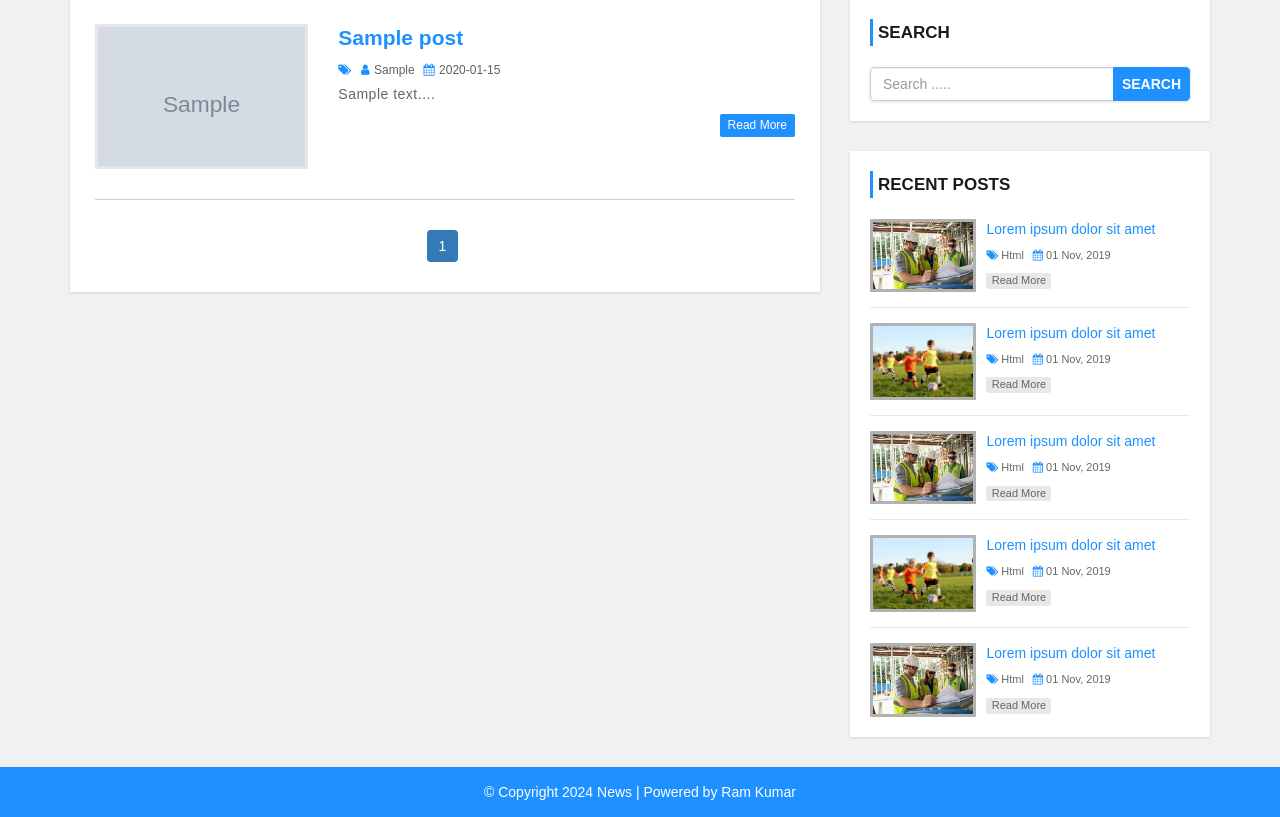
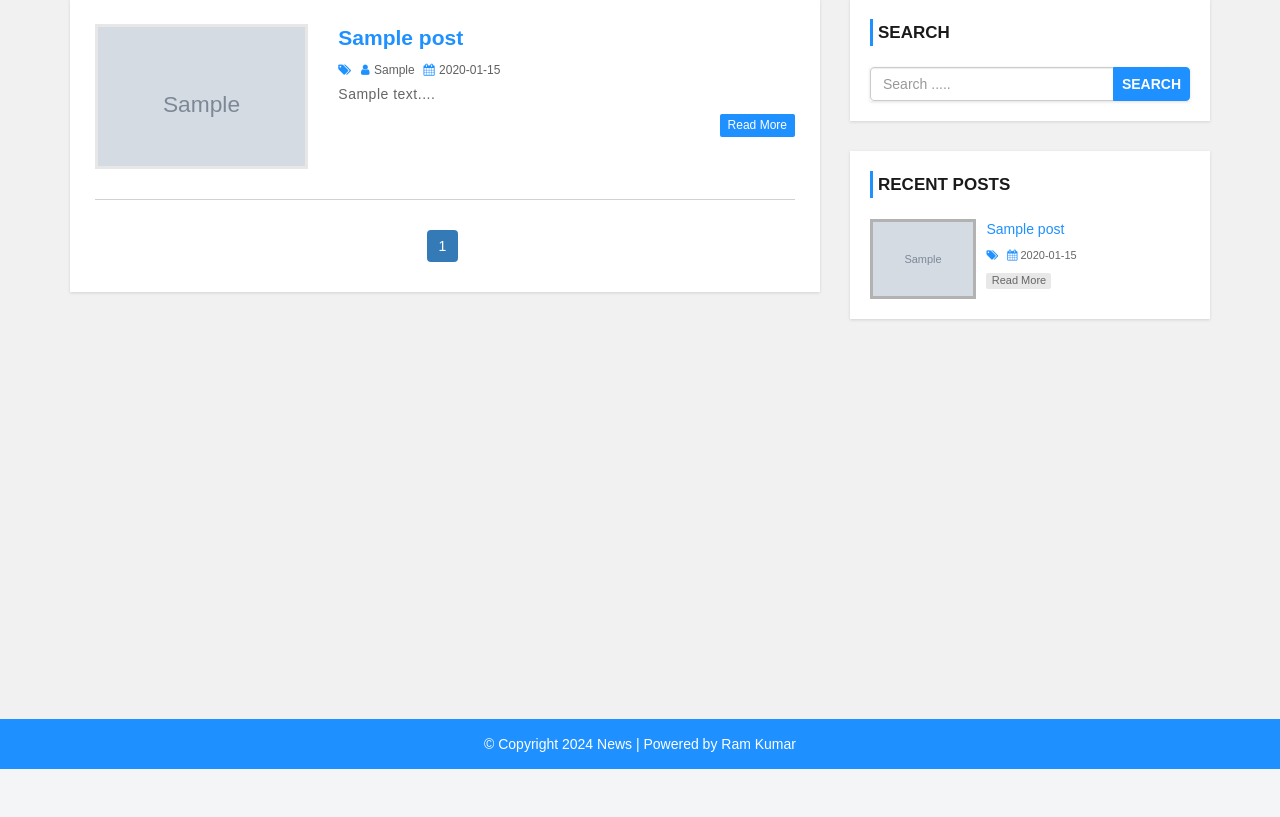
Before and after one commit to Developerramm/news-cms, a PHP site: page /news/index.php in a window 1280 px wide. Shown: the part 134-951 px from the top of the page. After the commit the page ends 903 px from the top, so only its background shows below. Run offline with PHP 8.4, Linux system fonts and the light colour scheme; tables that the repository leaves empty hold one stand-in row (values such as "Sample post"); grey boxes marked "Sample" are stand-in pictures.

Commit message:
recent post code is completed

```diff
--- a/author.php
+++ b/author.php
@@ -101,11 +101,6 @@
                     }
 
                     ?>
-                    <!-- <ul class='pagination'>
-                        <li class="active"><a href="">1</a></li>
-                        <li><a href="">2</a></li>
-                        <li><a href="">3</a></li>
-                    </ul> -->
                 </div><!-- /post-container -->
             </div>
             <?php include 'sidebar.php'; ?>
--- a/sidebar.php
+++ b/sidebar.php
@@ -15,91 +15,34 @@
     <!-- recent posts box -->
     <div class="recent-post-container">
         <h4>Recent Posts</h4>
+          <?php
+          include 'config.php';
+
+          $sql = "SELECT post.title, post.description,post.post_img,post.post_date,user.username, category.category_name,post.post_id,category.category_id,user.user_id FROM post LEFT JOIN category ON post.category = category.category_id LEFT JOIN user ON post.author = user.user_id ORDER BY post_id DESC LIMIT 5";
+          $result = mysqli_query($conn, $sql) or die("Query failed");
+          if (mysqli_num_rows($result) > 0) {
+              while ($row = mysqli_fetch_assoc($result)) {
+          ?>
         <div class="recent-post">
-            <a class="post-img" href="">
-                <img src="images/post-format.jpg" alt=""/>
+            <a class="post-img" href="single.php?id=<?= $row['post_id'];?>">
+                <img src="./admin/upload/<?= $row['post_img']; ?>" alt="" />
             </a>
             <div class="post-content">
-                <h5><a href="single.php">Lorem ipsum dolor sit amet</a></h5>
+                <h5><a href="single.php?id=<?= $row['post_id']; ?>"> <?= $row['title']; ?> </a></h5>
                 <span>
                     <i class="fa fa-tags" aria-hidden="true"></i>
-                    <a href='category.php'>Html</a>
+                    <a href='category.php?cid=<?= $row['category_id']; ?>'><?= $row['category_name']; ?></a>
                 </span>
                 <span>
                     <i class="fa fa-calendar" aria-hidden="true"></i>
-                    01 Nov, 2019
+                    <?= $row['post_date']; ?>
                 </span>
-                <a class="read-more" href="single.php">read more</a>
+                <a class="read-more" href="single.php?id=<?= $row['post_id']; ?>">read more</a>
             </div>
         </div>
-        <div class="recent-post">
-            <a class="post-img" href="">
-                <img src="images/post_1.jpg" alt=""/>
-            </a>
-            <div class="post-content">
-                <h5><a href="single.php">Lorem ipsum dolor sit amet</a></h5>
-                <span>
-                    <i class="fa fa-tags" aria-hidden="true"></i>
-                    <a href='category.php'>Html</a>
-                </span>
-                <span>
-                    <i class="fa fa-calendar" aria-hidden="true"></i>
-                    01 Nov, 2019
-                </span>
-                <a class="read-more" href="single.php">read more</a>
-            </div>
-        </div>
-        <div class="recent-post">
-            <a class="post-img" href="">
-                <img src="images/post-format.jpg" alt=""/>
-            </a>
-            <div class="post-content">
-                <h5><a href="single.php">Lorem ipsum dolor sit amet</a></h5>
-                <span>
-                    <i class="fa fa-tags" aria-hidden="true"></i>
-                    <a href='category.php'>Html</a>
-                </span>
-                <span>
-                    <i class="fa fa-calendar" aria-hidden="true"></i>
-                    01 Nov, 2019
-                </span>
-                <a class="read-more" href="single.php">read more</a>
-            </div>
-        </div>
-        <div class="recent-post">
-            <a class="post-img" href="">
-                <img src="images/post_1.jpg" alt=""/>
-            </a>
-            <div class="post-content">
-                <h5><a href="single.php">Lorem ipsum dolor sit amet</a></h5>
-                <span>
-                    <i class="fa fa-tags" aria-hidden="true"></i>
-                    <a href='category.php'>Html</a>
-                </span>
-                <span>
-                    <i class="fa fa-calendar" aria-hidden="true"></i>
-                    01 Nov, 2019
-                </span>
-                <a class="read-more" href="single.php">read more</a>
-            </div>
-        </div>
-        <div class="recent-post">
-            <a class="post-img" href="">
-                <img src="images/post-format.jpg" alt=""/>
-            </a>
-            <div class="post-content">
-                <h5><a href="single.php">Lorem ipsum dolor sit amet</a></h5>
-                <span>
-                    <i class="fa fa-tags" aria-hidden="true"></i>
-                    <a href='category.php'>Html</a>
-                </span>
-                <span>
-                    <i class="fa fa-calendar" aria-hidden="true"></i>
-                    01 Nov, 2019
-                </span>
-                <a class="read-more" href="single.php">read more</a>
-            </div>
-        </div>
+        <?php }} ?>
+
+
     </div>
     <!-- /recent posts box -->
 </div>
```
Also changed, not shown: admin/upload/woman-7622685_640.jpg (added).
